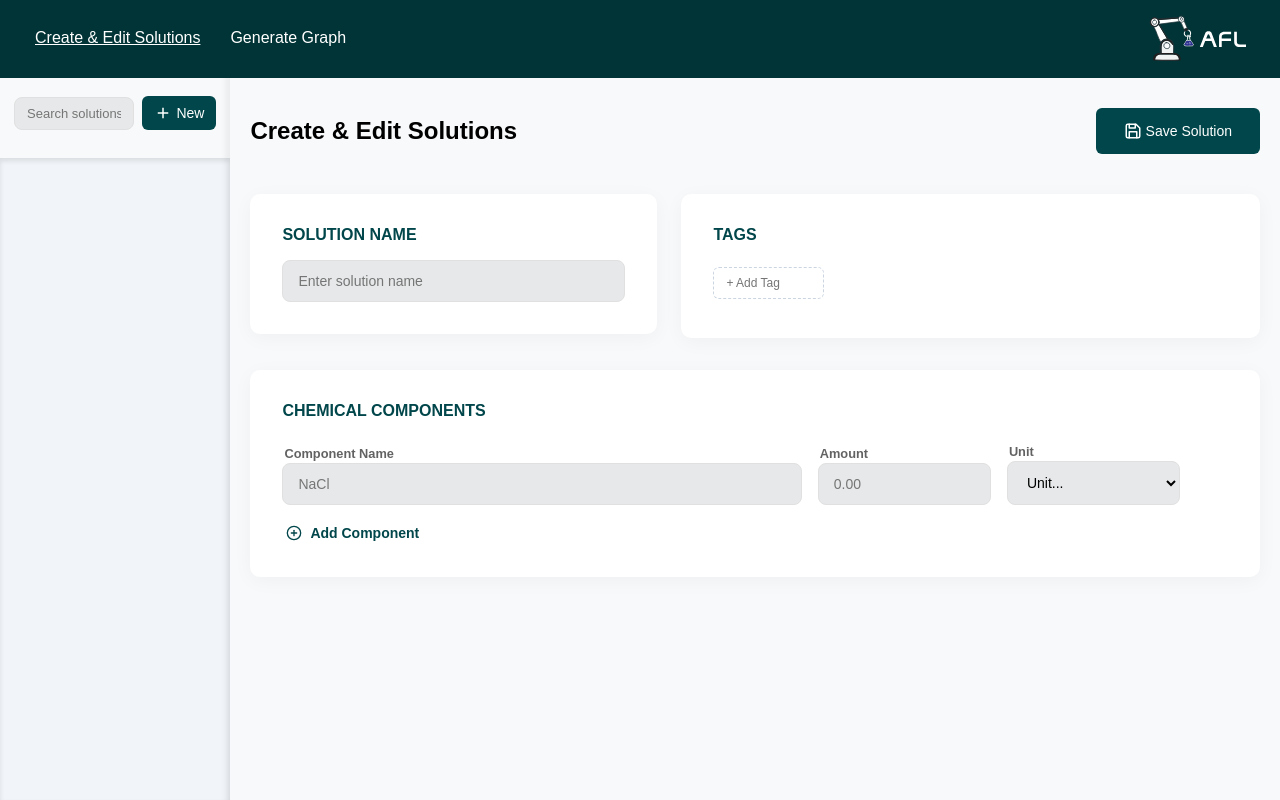
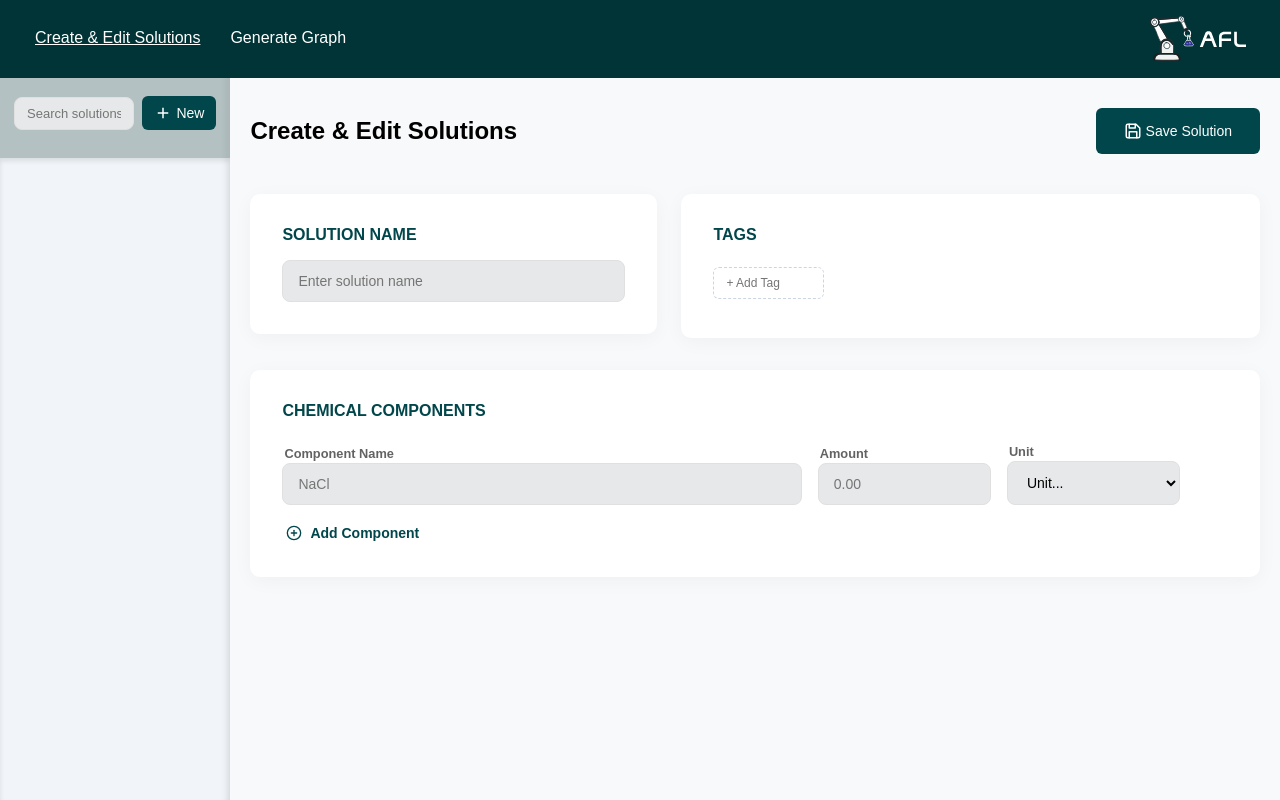
Before and after one commit to CaydenMBernard/AFL_configs, a Flask app: page / in a window 1280 px wide. Run offline with Flask 3, Linux system fonts and the light colour scheme.

Commit message:
changed list header color

```diff
--- a/AFL_GUI/static/style.css
+++ b/AFL_GUI/static/style.css
@@ -10,7 +10,7 @@
   --card-color: #ffffff;
   --primary-background: #f8f9fa;
   --list-background: #f1f5f9;
-  --list-header-background: #d1d5d9;
+  --list-header-background: #b4c1c2;
   --text-input-background: #e7e8e9;
   --label-color: rgba(0, 0, 0, 0.616);
 }
@@ -442,7 +442,7 @@ body {
 /* Sidebar Header */
 #sidebar-header-top {
     /* background-color: #c9c9c9; */
-    background-color: var(--sidebar-header-background);
+    background-color: var(--list-header-background);
     padding: 8px 14px;
     display: flex;
     flex-direction: column;
```
